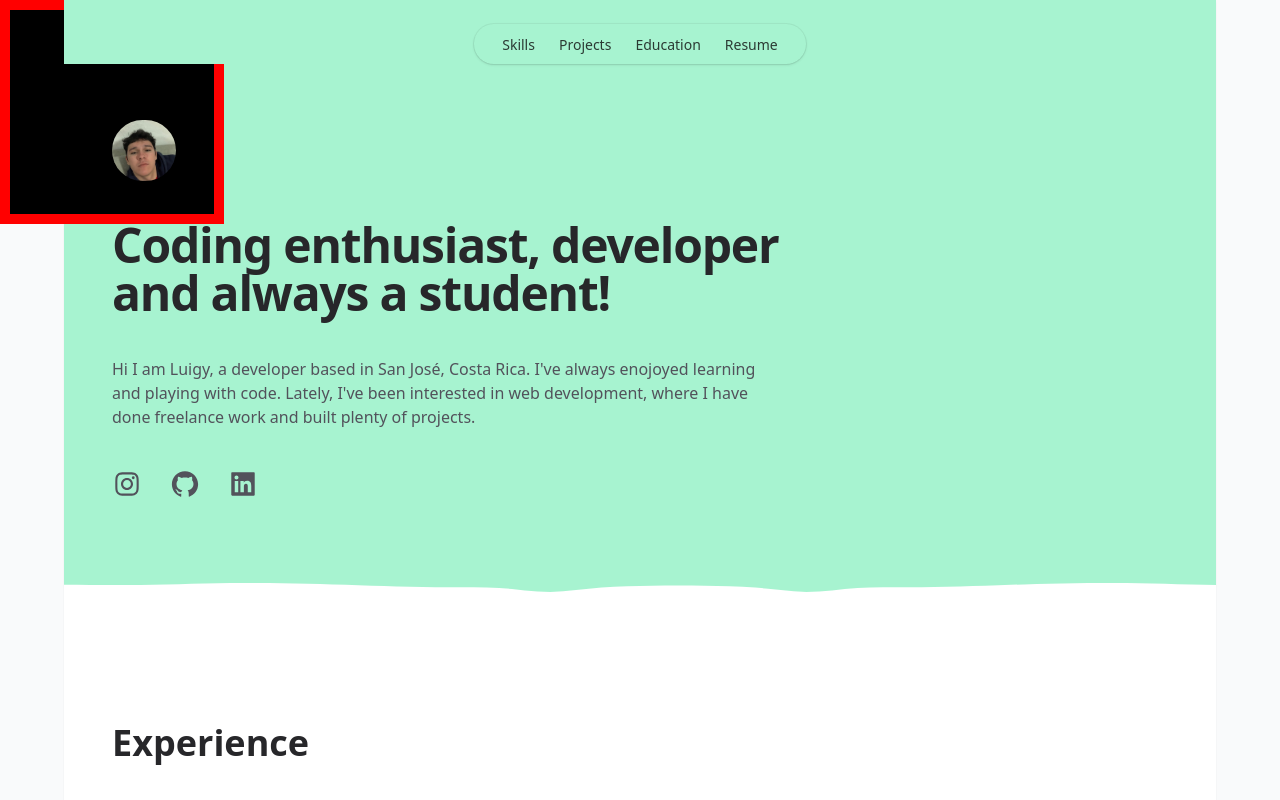
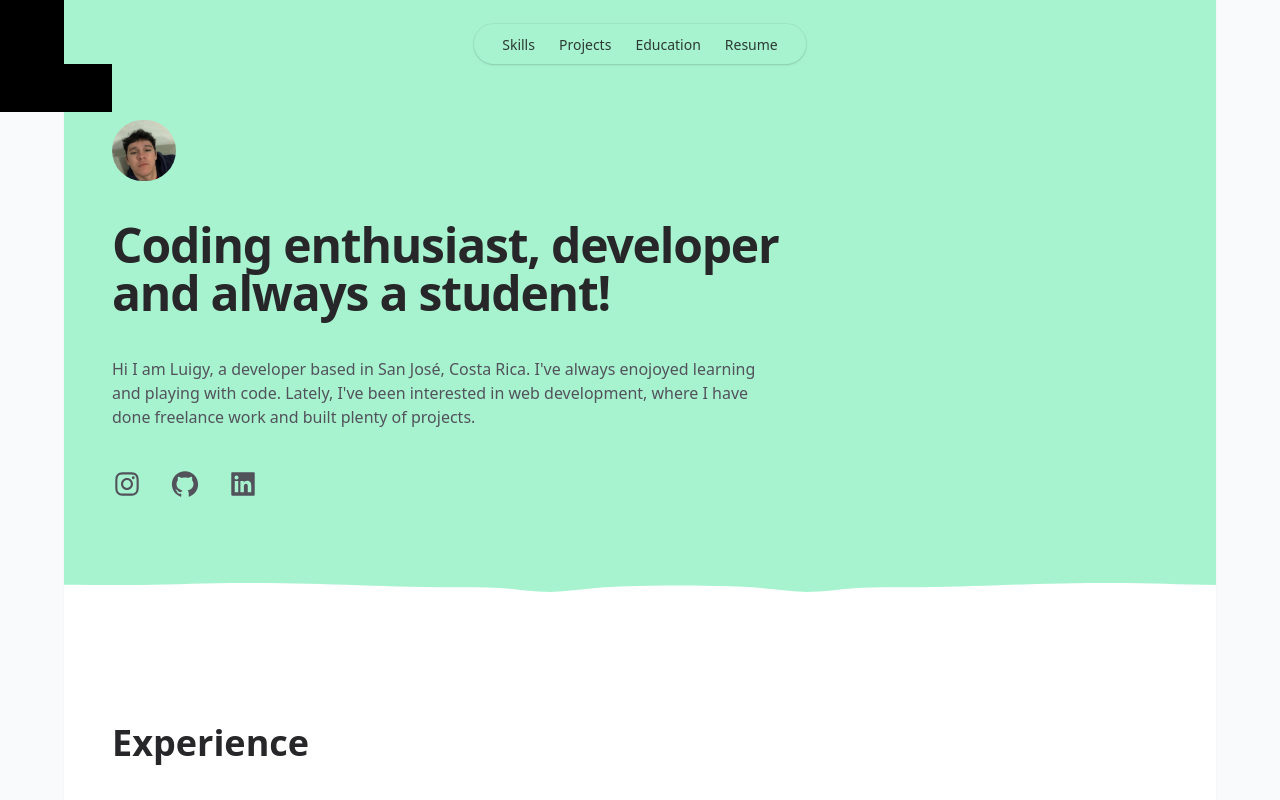
Before and after one commit to luigyy/portfolio, a React (Vite) app: page / in a window 1280 px wide. Shown: the top 800 px of the page. Built offline with nearby package versions, Linux system fonts and the light colour scheme.

Commit message:
made the blob follow through all the page by adding + scrollY

```diff
--- a/src/App.css
+++ b/src/App.css
@@ -1,5 +1,5 @@
 #blob {
-  transition-duration: 1000ms;
+  /* transition-duration: 1000ms;
   transition-timing-function: ease-out;
-  border: 10px red solid;
+  border: 10px red solid; */
 }
--- a/src/App.tsx
+++ b/src/App.tsx
@@ -22,7 +22,7 @@ function App() {
   });
 
   const moveCursor = {
-    transform: `translate(${pos.x}px, ${pos.y}px)`,
+    transform: `translate(${pos.x - 112}px, ${pos.y - 112 + scrollY}px)`,
   };
   return (
     // container
@@ -30,7 +30,7 @@ function App() {
       <div
         style={moveCursor}
         id="blob"
-        className="w-56 h-56 bg-black absolute duration-[1s] ease-out"
+        className="w-56 h-56 bg-black absolute duration-[3s] ease-out "
       ></div>
       {/* main card  */}
       <div className="md:mx-16 bg-white min-h-screen shadow-sm ">
```
